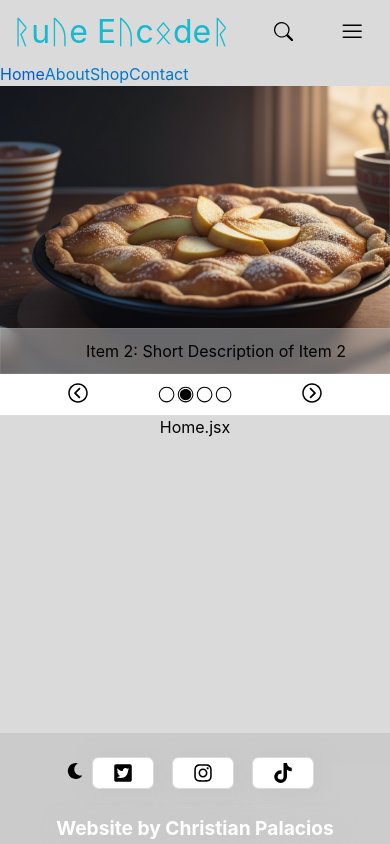
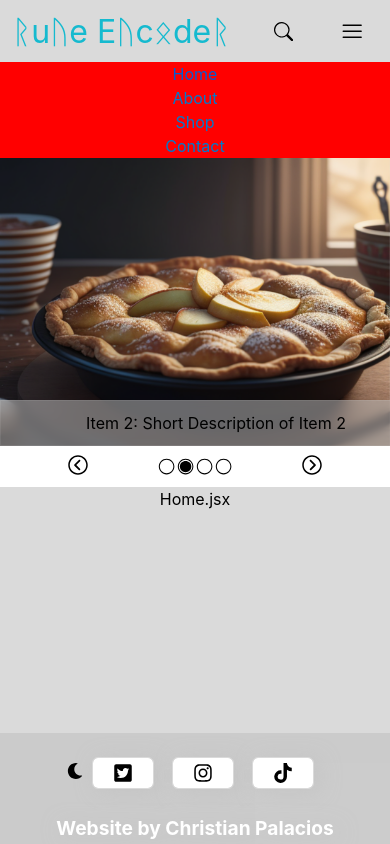
Before and after one commit to rune-encoder/Professional-Small-Shop-Template, a React (Vite) app in the folder client/: page / in a window 390 px wide. Both pictures are taken after a click on the icon 351 px from the left and 31 px from the top of the page. Built offline with nearby package versions, Linux system fonts and the light colour scheme; some icons are missing.

Commit message:
Sliding Menu Button Working for Nav

```diff
--- a/client/src/App.jsx
+++ b/client/src/App.jsx
@@ -42,9 +42,7 @@ function App() {
 
   return (
     <>
-      <Header>
-        <Navbar />
-      </Header>
+      <Header />
       <Outlet />
       <Footer>
         <ThemeBtn darkMode={darkMode} toggleDarkMode={toggleDarkMode} />
--- a/client/src/components/Header.jsx
+++ b/client/src/components/Header.jsx
@@ -1,14 +1,51 @@
-import { Link } from "react-router-dom";
+import { useState, useEffect } from "react";
+import { Link, useLocation } from "react-router-dom";
+import Navbar from "./Navbar";
+import NavLinks from "./UI/NavLinks";
 
 export default function Header(props) {
+  const location = useLocation();
+
+  const [isSlidingMenuOpen, setIsSlidingMenuOpen] = useState(false);
+
+  const toggleSlidingMenu = () => {
+    setIsSlidingMenuOpen(!isSlidingMenuOpen);
+  };
+
+  const links = [
+    { id: 1, path: "/Home", text: "Home" },
+    { id: 2, path: "/About", text: "About" },
+    { id: 3, path: "/Shop", text: "Shop" },
+    { id: 4, path: "/Contact", text: "Contact" },
+  ];
+
+  const isLinkDisabled = (link) => {
+    if (location.pathname === "/" && link.path === "/Home") {
+      return true;
+    }
+
+    return link.path === location.pathname;
+  };
+
   return (
     <>
       <header>
         <Link to="/" className="logo">
-        <h1>ᚱuᚢe Eᚢcᛟdeᚱ</h1>
+          <h1>ᚱuᚢe Eᚢcᛟdeᚱ</h1>
         </Link>
-        {props.children}
+        <Navbar
+          links={links}
+          isLinkDisabled={isLinkDisabled}
+          toggleSlidingMenu={toggleSlidingMenu}
+        />
       </header>
+      <aside
+        className={`sliding-menu-content ${
+          isSlidingMenuOpen ? "sliding-menu-open" : ""
+        }`}
+      >
+        <NavLinks links={links} isLinkDisabled={isLinkDisabled} />
+      </aside>
     </>
   );
 }
--- a/client/src/components/Navbar.jsx
+++ b/client/src/components/Navbar.jsx
@@ -5,26 +5,8 @@ import { BsSearch } from "react-icons/bs";
 import { LiaShoppingCartSolid } from "react-icons/lia";
 import { RxHamburgerMenu } from "react-icons/rx";
 
-export default function Navbar() {
-  const location = useLocation();
-
-  const links = [
-    { id: 1, path: "/Home", text: "Home" },
-    { id: 2, path: "/About", text: "About" },
-    { id: 3, path: "/Shop", text: "Shop" },
-    { id: 4, path: "/Contact", text: "Contact" },
-  ];
-
-  const isLinkDisabled = (link) => {
-    if (location.pathname === "/" && link.path === "/Home") {
-      return true;
-    }
-
-    return link.path === location.pathname;
-  };
-
+export default function Navbar({ links, isLinkDisabled, toggleSlidingMenu }) {
   return (
-    <>
     <div className="nav-group">
       <nav>
         <NavLinks links={links} isLinkDisabled={isLinkDisabled} />
@@ -37,12 +19,11 @@ export default function Navbar() {
         >
           <LiaShoppingCartSolid className="cart-icon" />
         </Link>
-          <RxHamburgerMenu className="sliding-menu-icon" />
+        <RxHamburgerMenu
+          className="sliding-menu-icon"
+          onClick={() => toggleSlidingMenu()}
+        />
       </div>
     </div>
-      <aside className="sliding-menu-content">
-        <NavLinks links={links} isLinkDisabled={isLinkDisabled} />
-      </aside>
-    </>
   );
 }
--- a/client/src/styles/Header.css
+++ b/client/src/styles/Header.css
@@ -69,7 +69,7 @@ nav a {
   padding: 0 5px;
 }
 
-/* PHONE HAMBURGER ICON */
+/* PHONE SLIDING MENU ICON */
 .sliding-menu-icon {
   display: none;
   cursor: not-allowed;
@@ -78,18 +78,19 @@ nav a {
   padding: 0 5px;
 }
 
-/* PHONE HAMBURGER CONTENT */
+/* PHONE SLIDING MENU CONTENT */
 .sliding-menu-content {
   display: none;
+  flex-direction: column;
+  align-items: center;
+  justify-content: center;
+
+  width: 100%;
+
+  background-color: red;
 }
 
-/* Laptops */
-@media screen and (max-width: 1024px) {
-}
-
-/* Tablets */
-@media screen and (max-width: 992px) {
-}
+/* =================== Media Queries =================== */
 
 /* Large smartphones */
 @media screen and (max-width: 768px) {
@@ -104,11 +105,11 @@ nav a {
     pointer-events: auto;
   }
 
-  .sliding-menu-content {
+  .sliding-menu-open {
     display: flex;
   }
 }
 
-/* Small smartphones */
-@media screen and (max-width: 576px) {
-}
+/* ! Small smartphones */
+/* @media screen and (max-width: 576px) {
+} */
```
Lines whose indentation alone changed are shown as unchanged.
